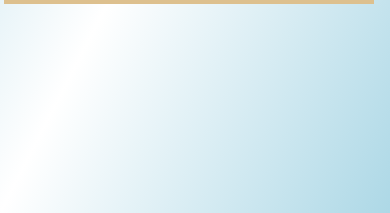
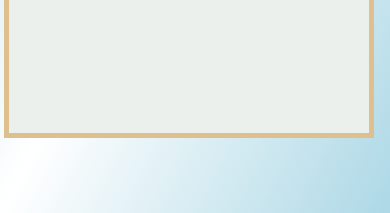
Before and after one commit to manojpethe/portfolio, a plain HTML site: page index.html in a window 390 px wide. Shown: the part 631-844 px from the top of the page. Drawn offline with Linux system fonts and the light colour scheme.

Commit message:
projects board updated

```diff
--- a/styles.css
+++ b/styles.css
@@ -120,7 +120,6 @@ body {
 	color:rgb(87, 87, 87);
 	text-align:center;
   cursor: pointer;
-  overflow: auto;
   padding: 10px;
   overflow: auto;
 }
@@ -131,9 +130,10 @@ body {
     left: 1%;
     top: 20%;
     width:95%;
-    height:60%;
+    height:80%;
   }
   .board {
+    height: 100%;
     background-color:rgb(236, 240, 236);
     border: 5px #ddc08e solid;
     color:rgb(87, 87, 87);
```
